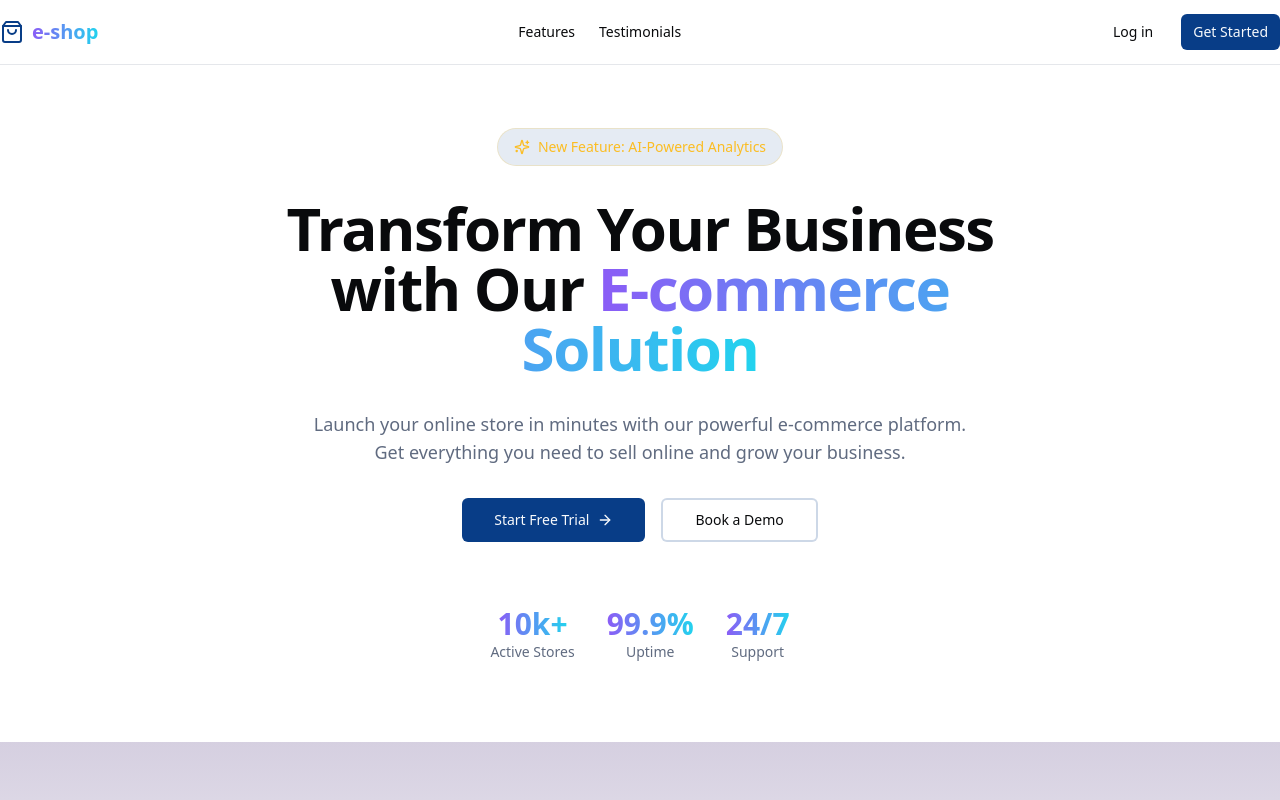
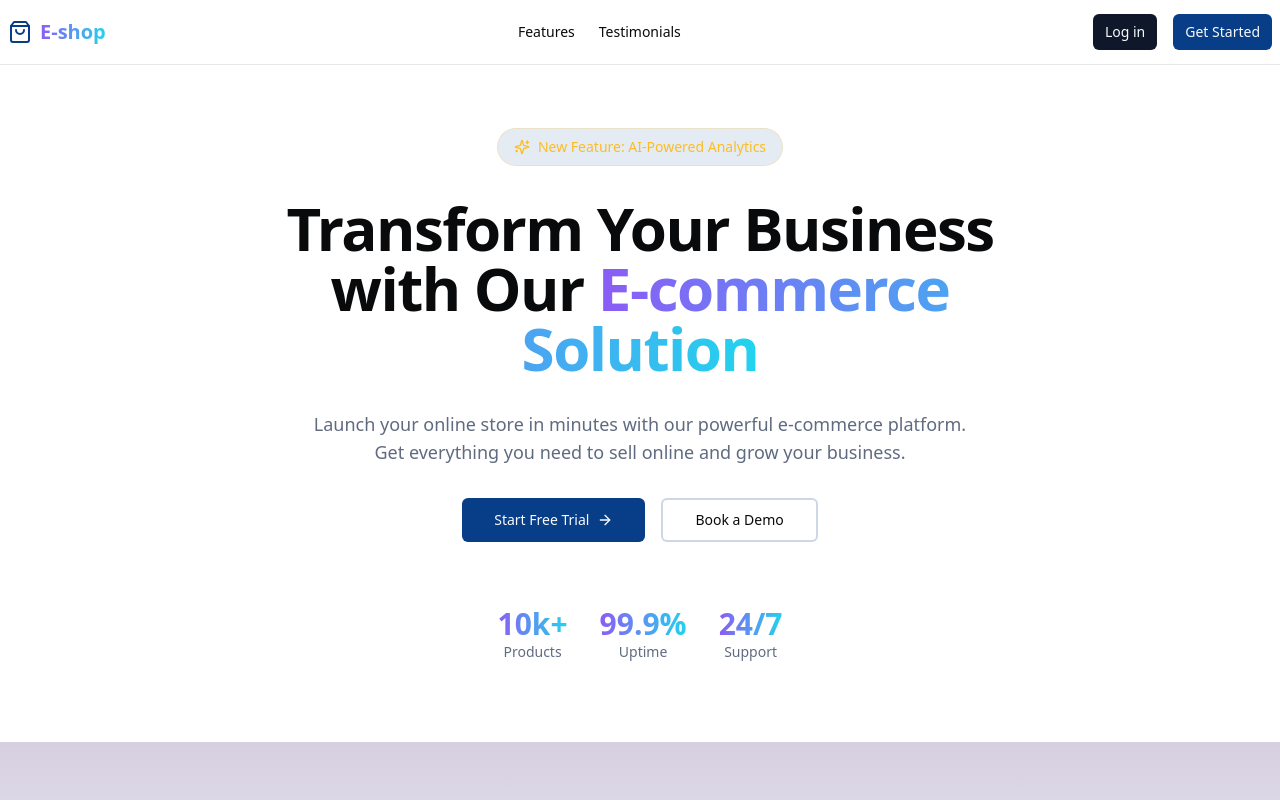
Before and after one commit to SamratS10/e-shop, a React (Vite) app: page / in a window 1280 px wide. Shown: the top 800 px of the page. Built offline with nearby package versions, Linux system fonts and the light colour scheme.

Commit message:
made some changes in landing page

```diff
--- a/src/components/admin/header.jsx
+++ b/src/components/admin/header.jsx
@@ -10,7 +10,7 @@ const AdminHeader = ({setOpen}) => {
   const navigate = useNavigate()
   const handleLogout = () => {
     dispatch(logout());
-    navigate('/auth/login'); // Redirect to login page after logout
+    navigate('/'); // Redirect to login page after logout
 };
   return (
     <header className="flex justify-between items-center px-4 py-3 bg-gradient-accent border-b sticky top-0 z-50">
--- a/src/components/landingComp/landingHeader.jsx
+++ b/src/components/landingComp/landingHeader.jsx
@@ -1,15 +1,25 @@
 import { Button } from "@/components/ui/button";
 import  Logo  from "./Logo";
 import { Navigation } from "./Navigation";
+import { loggedUser } from "@/store/auth-slice";
+import { useSelector } from "react-redux";
+import { useNavigate } from "react-router-dom";
 
 export function LandingHeader() {
+  const user = useSelector(loggedUser)
+  console.log(user)
+  const navigate = useNavigate()
+
+  const handleBtn = ()=>{
+    navigate('/auth/login',{replace:true})
+  }
   return (
     <header className="fixed top-0 left-0 right-0 z-50 border-b bg-background/95 backdrop-blur supports-[backdrop-filter]:bg-background/60">
-      <nav className="container flex h-16 items-center justify-between">
+      <nav className="container flex h-16 items-center justify-between px-2">
         <Logo />
         <Navigation />
         <div className="flex items-center gap-4">
-          <Button variant="ghost" size="sm" className="hover:text-primary">Log in</Button>
+          <Button onClick = {handleBtn}  size="sm" className={`${user ? "hidden" : ""}hover:bg-primary/90`}>Log in</Button>
           <Button size="sm" className="bg-primary hover:bg-primary/90">Get Started</Button>
         </div>
       </nav>
--- a/src/components/landingComp/landingSections/hero.jsx
+++ b/src/components/landingComp/landingSections/hero.jsx
@@ -30,7 +30,7 @@ const Hero = ()=> {
           <div className="flex items-center gap-8 pt-8">
             <div className="flex flex-col items-center">
               <span className="text-3xl font-bold gradient-text">10k+</span>
-              <span className="text-sm text-muted-foreground">Active Stores</span>
+              <span className="text-sm text-muted-foreground">Products</span>
             </div>
             <div className="flex flex-col items-center">
               <span className="text-3xl font-bold gradient-text">99.9%</span>
--- a/src/components/landingComp/logo.jsx
+++ b/src/components/landingComp/logo.jsx
@@ -4,7 +4,7 @@ const Logo = ()=> {
   return (
     <div className="flex items-center gap-2">
       <ShoppingBag className="h-6 w-6 text-primary" />
-      <span className="text-xl font-bold gradient-text">e-shop</span>
+      <span className="text-xl font-bold gradient-text">E-shop</span>
     </div>
   );
 }
```
